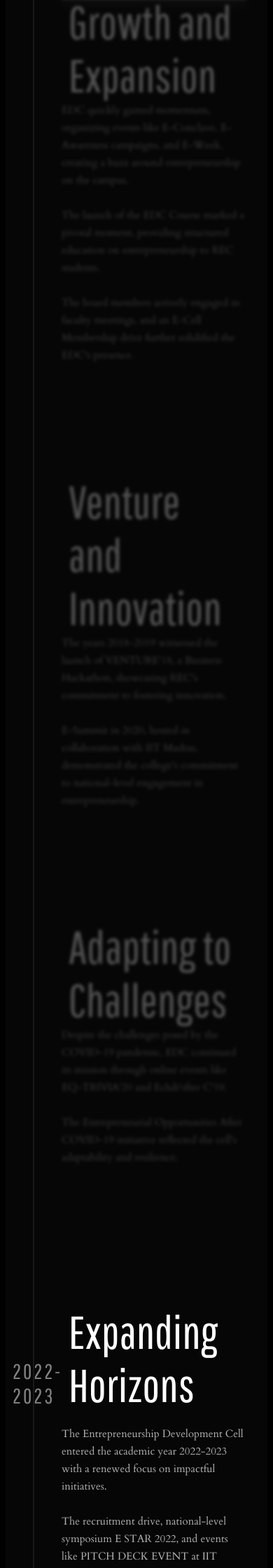
After one commit to edc-rec/EDC_Website, a Flask app: page /aboutus in a window 390 px wide. The commit adds this page. Shown: the part 1056-3296 px from the top of the page at 70% size. Run offline with Flask 3, Linux system fonts and the light colour scheme.

Commit message:
Created an about us page
Added year by year description in an timeline format

```diff
--- a/app.py
+++ b/app.py
@@ -7,5 +7,10 @@
 def hello():
     return render_template('index.html')
 
+@app.route('/aboutus')
+def aboutus():
+    return render_template('aboutus.html')
+
+
 if __name__ == '__main__':
     app.run(debug=True,host="0.0.0.0",use_reloader=False)
--- /dev/null
+++ b/templates/aboutus.html
@@ -0,0 +1,288 @@
+<!DOCTYPE html>
+<html lang="en">
+
+<head>
+  <meta charset="UTF-8">
+  <meta name="viewport" content="width=device-width, initial-scale=1.0">
+  <title>EDC Evolution</title>
+  <script type="text/javascript"
+    src="http://ajax.googleapis.com/ajax/libs/jquery/3.5.1/jquery.min.js">
+    </script>
+  <style>
+@import url('https://fonts.googleapis.com/css?family=Cardo|Pathway+Gothic+One');
+body{
+    background-color:black;
+}
+ .timeline {
+	 display: flex;
+	 margin: 0 auto;
+	 flex-wrap: wrap;
+	 flex-direction: column;
+	 max-width: 700px;
+	 position: relative;
+}
+ .timeline__content-title {
+	 font-weight: normal;
+	 font-size: 66px;
+	 margin: -10px 0 0 0;
+	 transition: 0.4s;
+	 padding: 0 10px;
+	 box-sizing: border-box;
+	 font-family: 'Pathway Gothic One', sans-serif;
+	 color: #fff;
+}
+ .timeline__content-desc {
+	 margin: 0;
+	 font-size: 15px;
+	 box-sizing: border-box;
+	 color: rgba(255, 255, 255, .7);
+	 font-family: Cardo;
+	 font-weight: normal;
+	 line-height: 25px;
+}
+ .timeline:before {
+	 position: absolute;
+	 left: 50%;
+	 width: 2px;
+	 height: 100%;
+	 margin-left: -1px;
+	 content: "";
+	 background: rgba(255, 255, 255, .07);
+}
+ @media only screen and (max-width: 767px) {
+	 .timeline:before {
+		 left: 40px;
+	}
+}
+ .timeline-item {
+	 padding: 40px 0;
+	 opacity: 0.3;
+	 filter: blur(2px);
+	 transition: 0.5s;
+	 box-sizing: border-box;
+	 width: calc(50% - 40px);
+	 display: flex;
+	 position: relative;
+	 transform: translateY(-80px);
+}
+ .timeline-item:before {
+	 content: attr(data-text);
+	 letter-spacing: 3px;
+	 width: 100%;
+	 position: absolute;
+	 color: rgba(255, 255, 255, .5);
+	 font-size: 30px;
+	 font-family: 'Pathway Gothic One', sans-serif;
+	 border-left: 2px solid rgba(255, 255, 255, .5);
+	 top: 70%;
+	 margin-top: -5px;
+	 padding-left: 15px;
+	 opacity: 0;
+	 right: calc(-100% - 56px);
+}
+ .timeline-item:nth-child(even) {
+	 align-self: flex-end;
+}
+ .timeline-item:nth-child(even):before {
+	 right: auto;
+	 text-align: right;
+	 left: calc(-100% - 56px);
+	 padding-left: 0;
+	 border-left: none;
+	 border-right: 2px solid rgba(255, 255, 255, .5);
+	 padding-right: 15px;
+}
+ .timeline-item--active {
+	 opacity: 1;
+	 transform: translateY(0);
+	 filter: blur(0px);
+}
+ .timeline-item--active:before {
+	 top: 50%;
+	 transition: 0.3s all 0.2s;
+	 opacity: 1;
+}
+ .timeline-item--active .timeline__content-title {
+	 margin: -50px 0 20px 0;
+}
+ @media only screen and (max-width: 767px) {
+	 .timeline-item {
+		 align-self: baseline !important;
+		 width: 100%;
+		 padding: 0 30px 150px 80px;
+	}
+	 .timeline-item:before {
+		 left: 10px !important;
+		 padding: 0 !important;
+		 top: 50px;
+		 text-align: center !important;
+		 width: 60px;
+		 border: none !important;
+	}
+	 .timeline-item:last-child {
+		 padding-bottom: 40px;
+	}
+}
+ .timeline__img {
+	 max-width: 100%;
+	 box-shadow: 0 10px 15px rgba(62, 61, 61, 0.4);
+}
+ .timeline-container {
+	 width: 100%;
+	 position: relative;
+	 padding: 80px 0;
+	 transition: 0.3s ease 0s;
+	 background-attachment: fixed;
+	 background-size: cover;
+}
+ .timeline-container:before {
+	 position: absolute;
+	 left: 0;
+	 top: 0;
+	 width: 100%;
+	 height: 100%;
+	 background: rgba(8, 8, 8, 0.8);
+	 content: "";
+}
+ .timeline-header {
+	 width: 100%;
+	 text-align: center;
+	 margin-bottom: 80px;
+	 position: relative;
+}
+ .timeline-header__title {
+	 color: #fff;
+	 font-size: 46px;
+	 font-family: Cardo;
+	 font-weight: normal;
+	 margin: 0;
+}
+ .timeline-header__subtitle {
+	 color: rgba(255, 255, 255, .5);
+	 font-family: 'Pathway Gothic One', sans-serif;
+	 font-size: 16px;
+	 letter-spacing: 5px;
+	 margin: 10px 0 0 0;
+	 font-weight: normal;
+}
+ .demo-footer {
+	 padding: 60px 0;
+	 text-align: center;
+}
+ .demo-footer a {
+	 color: #999;
+	 display: inline-block;
+	 font-family: Cardo;
+}
+
+  </style>
+
+
+</head>
+
+<body>
+
+    <div class="timeline-container" id="timeline-1">
+        <div class="timeline-header">
+            <h2 class="timeline-header__title">Footprints in Time</h2>
+            <h3 class="timeline-header__subtitle">EDC's Commanding Entrepreneurial Narrative</h3>
+        </div>
+        <div class="timeline">
+            <div class="timeline-item" data-text="2015-2016">
+                <div class="timeline__content"><img class="timeline__img" src="" />
+                    <h2 class="timeline__content-title">Founding Years</h2>
+                    <p class="timeline__content-desc">The seeds of entrepreneurship were sown in 2015 as Rajalakshmi Engineering College (REC) envisioned a platform to nurture entrepreneurial spirit among students.
+                    <br><br>EDC was established with a vision to empower students, create job opportunities, and contribute to the nation's development.<br><br>Initial activities included meetings with faculty, agenda discussions, and the launch of E-Awareness campaigns.</p>
+                </div>
+            </div>
+            <div class="timeline-item" data-text="2016-2018">
+                <div class="timeline__content"><img class="timeline__img" src="D:\projects\EDC_Website\static\images\2017.jpg" />
+                    <h2 class="timeline__content-title">Growth and Expansion</h2>
+                    <p class="timeline__content-desc">EDC quickly gained momentum, organizing events like E-Conclave, E-Awareness campaigns, and E-Week, creating a buzz around entrepreneurship on the campus.<br><br>The launch of the EDC Course marked a pivotal moment, providing structured education on entrepreneurship to REC students.<br><br>The board members actively engaged in faculty meetings, and an E-Cell Membership drive further solidified the EDC's presence.</p>
+                </div>
+            </div>
+            <div class="timeline-item" data-text="2018-2020">
+                <div class="timeline__content"><img class="timeline__img" src="" />
+                    <h2 class="timeline__content-title">Venture and Innovation</h2>
+                    <p class="timeline__content-desc">The years 2018-2019 witnessed the launch of VENTURE'18, a Business Hackathon, showcasing REC's commitment to fostering innovation.<br><br>E-Summit in 2020, hosted in collaboration with IIT Madras, demonstrated the college's commitment to national-level engagement in entrepreneurship.</p>
+                </div>
+            </div>
+            <div class="timeline-item" data-text="2020-2022">
+                <div class="timeline__content"><img class="timeline__img" src="" />
+                    <h2 class="timeline__content-title">Adapting to Challenges</h2>
+                    <p class="timeline__content-desc">Despite the challenges posed by the COVID-19 pandemic, EDC continued its mission through online events like EQ-TRIVIA'20 and Eclub'sfter C'19.<br><br>The Entrepreneurial Opportunities After COVID-19 initiative reflected the cell's adaptability and resilience.</p>
+                </div>
+            </div>
+            <div class="timeline-item" data-text="2022-2023">
+                <div class="timeline__content"><img class="timeline__img" src="" />
+                    <h2 class="timeline__content-title">Expanding Horizons</h2>
+                    <p class="timeline__content-desc">The Entrepreneurship Development Cell entered the academic year 2022-2023 with a renewed focus on impactful initiatives.<br><br>The recruitment drive, national-level symposium E STAR 2022, and events like PITCH DECK EVENT at IIT Bombay NEC showcased REC's commitment to expanding the entrepreneurial ecosystem.<br><br>Notable incubation services were offered to promising startups like Ingènuir's Café, Student's Corner, and Magnum Technologies.</p>
+                </div>
+            </div>
+
+        </div>
+    </div>
+
+    <script>
+        (function($) {
+      $.fn.timeline = function() {
+        var selectors = {
+          id: $(this),
+          item: $(this).find(".timeline-item"),
+          activeClass: "timeline-item--active",
+          img: ".timeline__img"
+        };
+        selectors.item.eq(0).addClass(selectors.activeClass);
+        selectors.id.css(
+          "background-image",
+          "url(" +
+            selectors.item
+              .first()
+              .find(selectors.img)
+              .attr("src") +
+            ")"
+        );
+        var itemLength = selectors.item.length;
+        $(window).scroll(function() {
+          var max, min;
+          var pos = $(this).scrollTop();
+          selectors.item.each(function(i) {
+            min = $(this).offset().top;
+            max = $(this).height() + $(this).offset().top;
+            var that = $(this);
+            if (i == itemLength - 2 && pos > min + $(this).height() / 2) {
+              selectors.item.removeClass(selectors.activeClass);
+              selectors.id.css(
+                "background-image",
+                "url(" +
+                  selectors.item
+                    .last()
+                    .find(selectors.img)
+                    .attr("src") +
+                  ")"
+              );
+              selectors.item.last().addClass(selectors.activeClass);
+            } else if (pos <= max - 40 && pos >= min) {
+              selectors.id.css(
+                "background-image",
+                "url(" +
+                  $(this)
+                    .find(selectors.img)
+                    .attr("src") +
+                  ")"
+              );
+              selectors.item.removeClass(selectors.activeClass);
+              $(this).addClass(selectors.activeClass);
+            }
+          });
+        });
+      };
+    })(jQuery);
+
+    $("#timeline-1").timeline();
+
+      </script>
+
+</body>
+
+</html>
--- a/templates/index.html
+++ b/templates/index.html
@@ -26,7 +26,7 @@
     <div class="collapse navbar-collapse" id="myNavbar">
       <ul class="nav navbar-nav">
         <li class="active"><a href="#">Home</a></li>
-        <li><a href="#">Who We Are</a></li>
+        <li><a href="/aboutus">Who We Are</a></li>
         <li><a href="#">Masterpiece Moments</a></li>
         <li><a href="#">The Entrepreneurs Within</a></li>
         <li><a href="#">VisionVault Exchange</a></li>
```
Also changed, not shown: static/images/2017.jpg (added).
